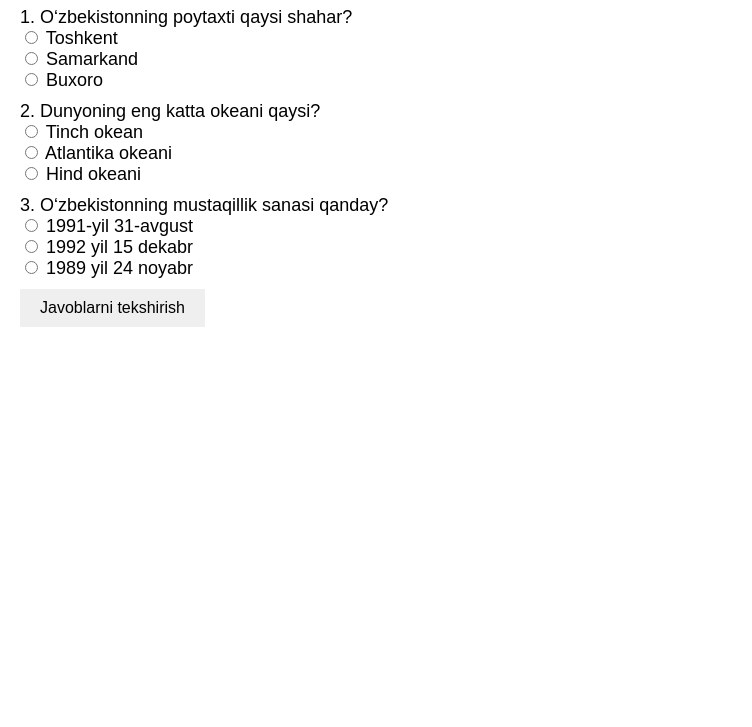
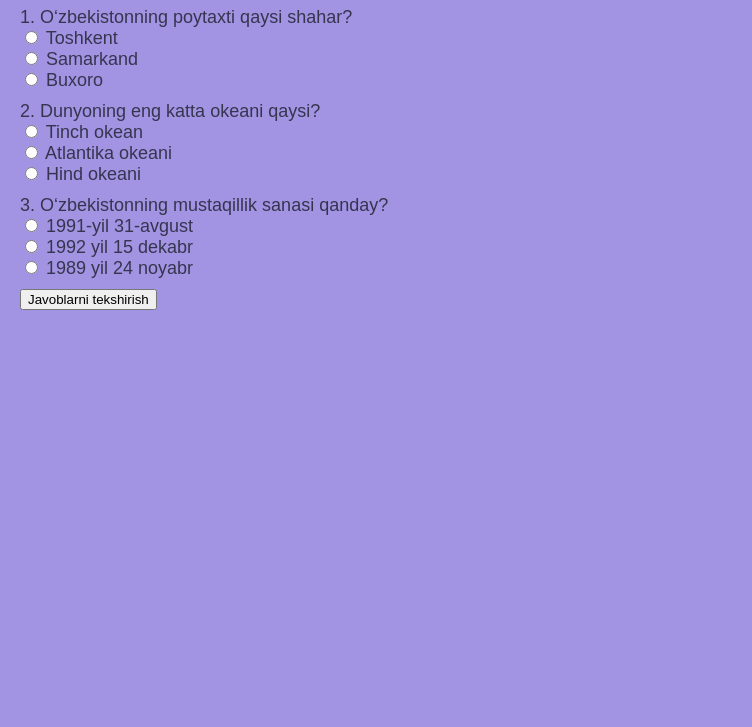
Before and after one commit to Dars-uchun2/HTML-Viktorina-O-yini, a plain HTML site: page index.html in a window 1280 px wide. Shown: the part 73-800 px from the top of the page, without its empty margins (0-752 px from the left). Drawn offline with Linux system fonts and the light colour scheme.

Commit message:
Update index.html

```diff
--- a/index.html
+++ b/index.html
@@ -4,6 +4,15 @@
     <meta charset="UTF-8">
     <meta name="viewport" content="width=device-width, initial-scale=1.0">
     <title>Viktorina</title>
+    <style>
+        body {
+            background: #a294e2;
+            Color: rgb(54, 53, 80);
+        }
+        footer {
+            color : black ;
+        }
+    </style>
     <style>
         body {
             font-family: Arial, sans-serif;
@@ -54,16 +63,14 @@
             <input type="radio" id="q2a2" name="q2" value="Atlantika okeani"> Atlantika okeani<br>
             <input type="radio" id="q2a3" name="q2" value="Hind okeani"> Hind okeani<br>
         </div>
-
         <div class="question">
             <label for="q3">3. O‘zbekistonning mustaqillik sanasi qanday?</label><br>
             <input type="radio" id="q3a1" name="q3" value="1991-yil 31-avgust"> 1991-yil 31-avgust<br>
             <input type="radio" id="q3a2" name="q3" value="1992 yil 15 dekabr"> 1992 yil 15 dekabr<br>
             <input type="radio" id="q3a3" name="q3" value="1989 yil 24 noyabr"> 1989 yil 24 noyabr<br>
         </div>
-        <button type="button" class="submit-button" onclick="checkAnswers()">Javoblarni tekshirish</button>
+        <button>Javoblarni tekshirish</button>
     </form>
-
     <div id="result" class="result"></div>
 
 </body>
```
